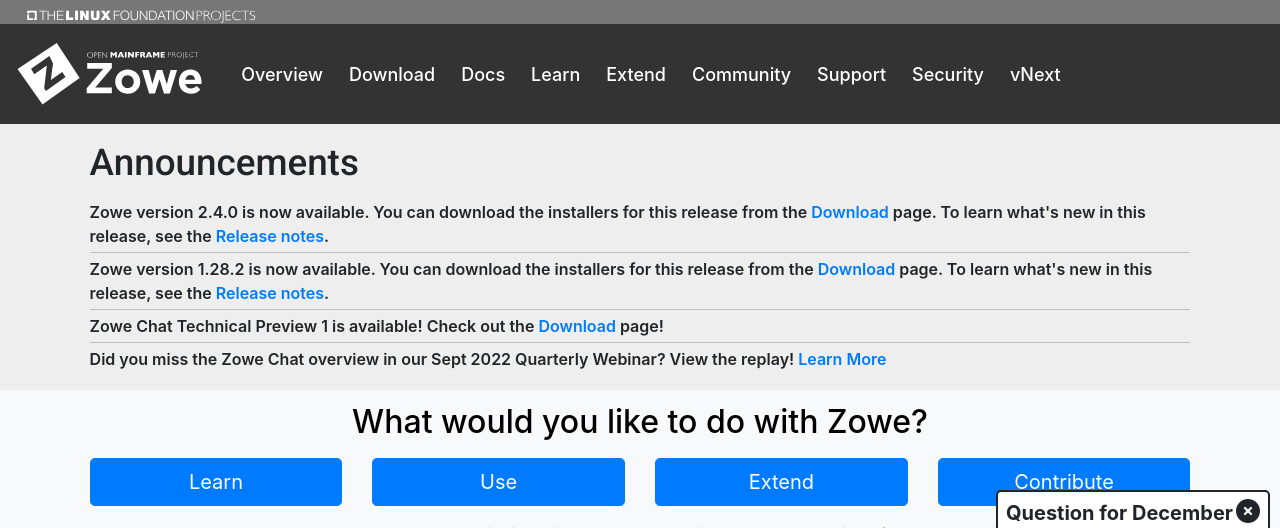
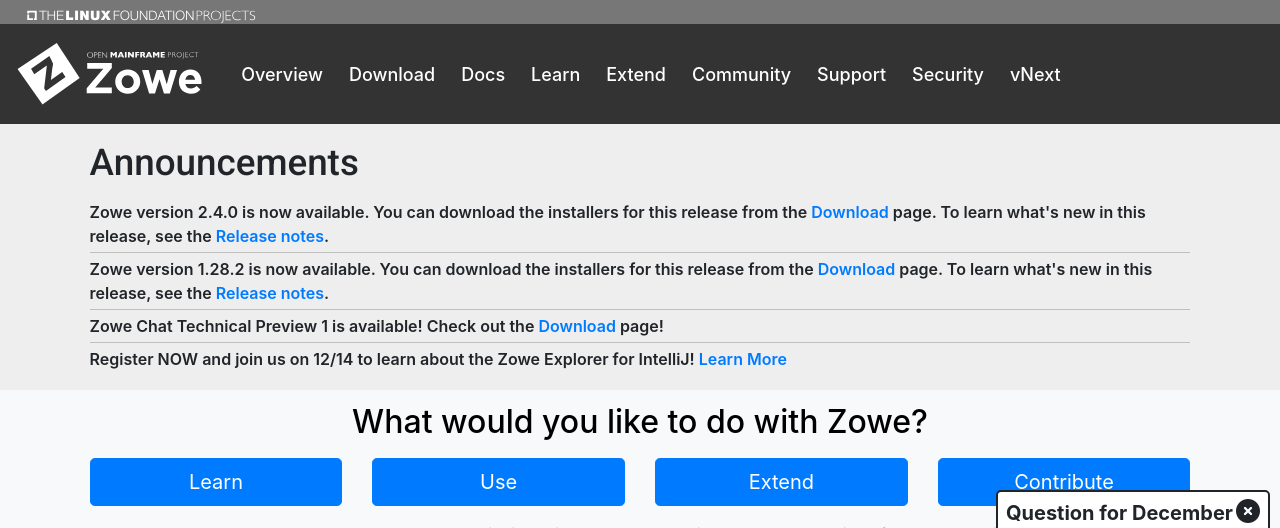
Before and after one commit to zowe/zowe.github.io, a Jekyll site: the page built from index.md, in a window 1280 px wide and 900 px high, cut to the strip 0-528 px from the top of the window. Built offline with Jekyll 4.4.1, drawn with Linux system fonts in a browser that asks for light colours; nearby versions of some CDN libraries; our own code applies the rules of GitHub Pages for plain Markdown files.

Commit message:
Update announcements.yml
Signed-off-by: Rose Sakach <Rose.Sakach@broadcom.com>

Signed-off-by: Rose Sakach <Rose.Sakach@broadcom.com>

```diff
--- a/_data/announcements.yml
+++ b/_data/announcements.yml
@@ -1,5 +1,5 @@
 # Announcements
 # Any kind of links should NOT be in ""
 - announcement: Zowe Chat Technical Preview 1 is available! Check out the <a href="https://zowe.org/download">Download</a> page!
-- announcement: "Did you miss the Zowe Chat overview in our Sept 2022 Quarterly Webinar?  View the replay!"
-  link: https://www.youtube.com/playlist?list=PL8REpLGaY9QHtnElqPosteBFpITStkAxo
+- announcement: "Register NOW and join us on 12/14 to learn about the Zowe Explorer for IntelliJ!"
+  link: https://zoom.us/webinar/register/WN_-nA2TOvETn-vAzeZgsHlcw
```
